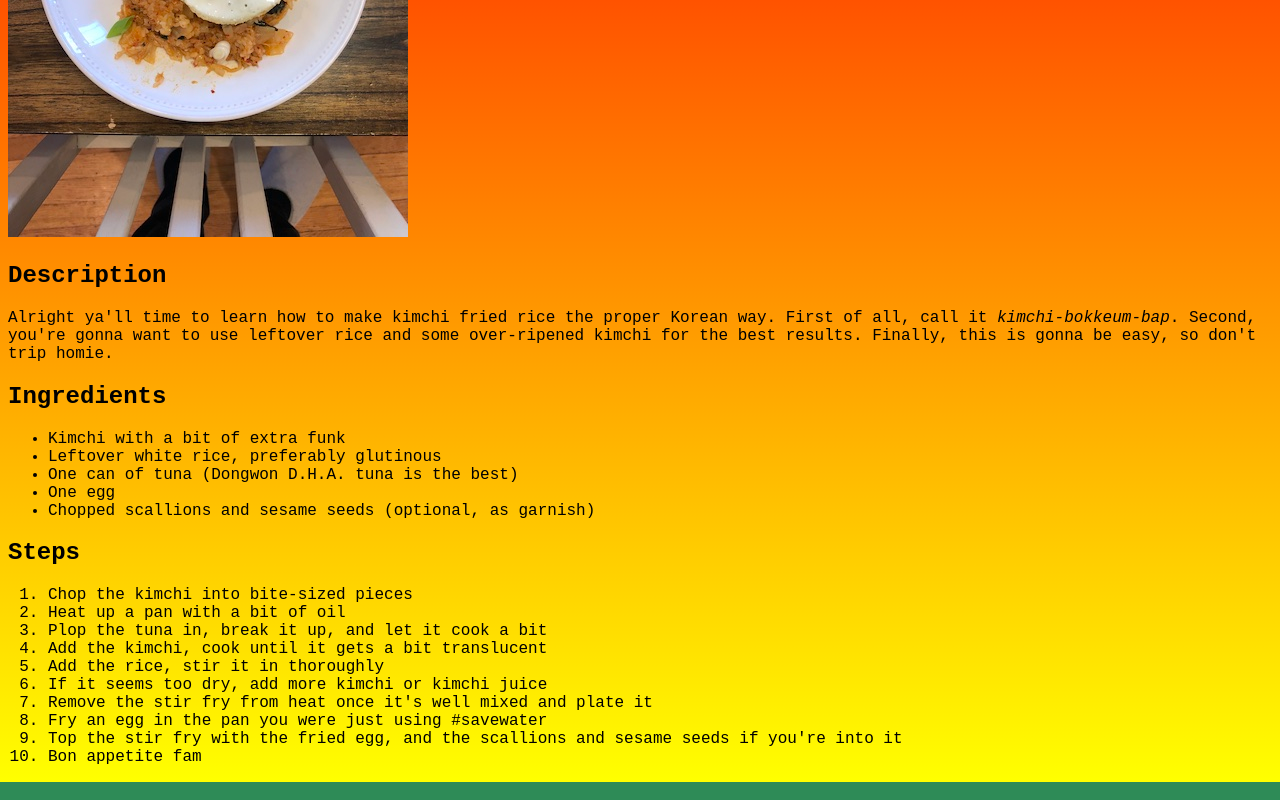
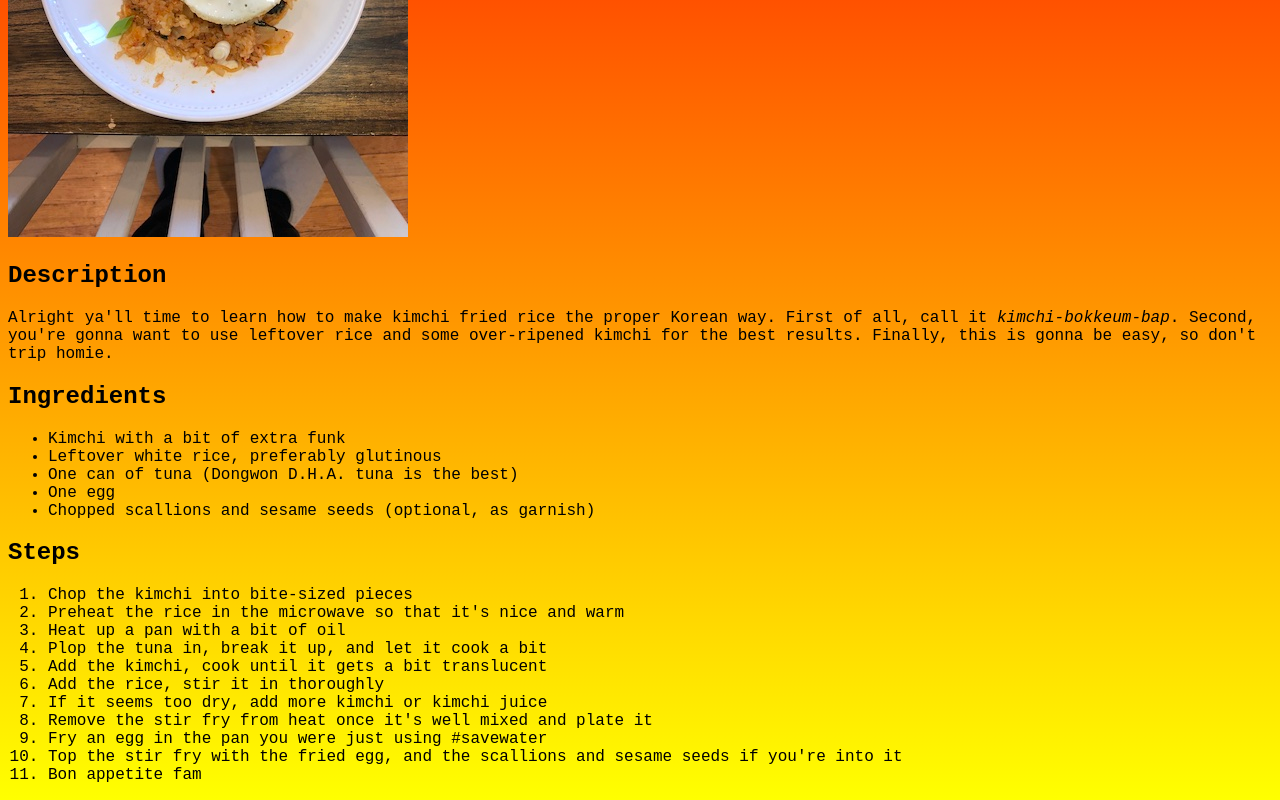
Before and after one commit to zap5/odin-recipes, a plain HTML site: page recipes/kimchi-fried-rice.html in a window 1280 px wide. Shown: the part 376-1176 px from the top of the page. Drawn offline with Linux system fonts and the light colour scheme.

Commit message:
Added the part about warming the rice lol

```diff
--- a/recipes/kimchi-fried-rice.html
+++ b/recipes/kimchi-fried-rice.html
@@ -28,6 +28,7 @@
     <h2>Steps</h2>
     <ol>
         <li>Chop the kimchi into bite-sized pieces</li>
+        <li>Preheat the rice in the microwave so that it's nice and warm</li>
         <li>Heat up a pan with a bit of oil</li>
         <li>Plop the tuna in, break it up, and let it cook a bit</li>
         <li>Add the kimchi, cook until it gets a bit translucent</li>
```
